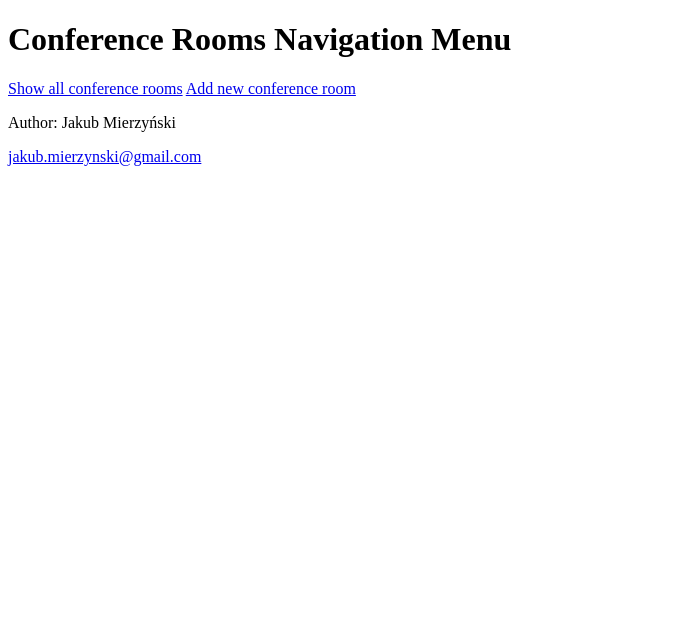
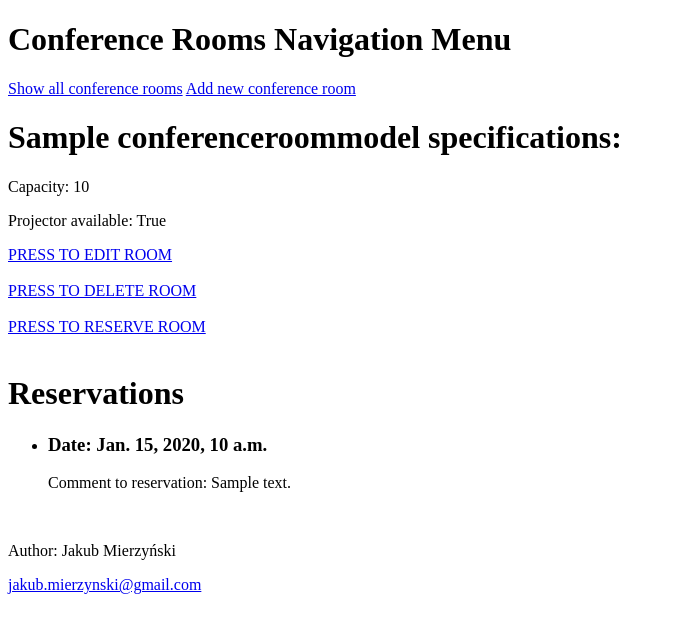
Before and after one commit to JakubMierzynski/ConferenceServer, a Django app: template ServerConferenceRoom/ConferenceApp/templates/room_specification.html in a window 1280 px wide. Shown: the top 633 px of the page, without its empty margins (0-675 px from the left). Run offline with Django 4.2, Linux system fonts and the light colour scheme; tables that the repository leaves empty hold one stand-in row (values such as "Sample post"); the template is opened without the code that fills it: values that come from a table or form of the project are taken from there, most other values are stand-ins (such as "Sample title", 1, 10 or a date in 2020).

Commit message:
Created view to show conference room specifications

```diff
--- a/ServerConferenceRoom/ConferenceApp/templates/room_specification.html
+++ b/ServerConferenceRoom/ConferenceApp/templates/room_specification.html
@@ -12,7 +12,24 @@
         <a href="/room/new/">Add new conference room</a>
     </nav>
     <!-- Nav -->
-
+    <!-- Room Specs -->
+        <h1>{{ room.room_name }} specifications:</h1>
+        <p>Capacity: {{ room.room_capacity }}</p>
+        <p>Projector available: {{ room.projector_available }}</p>
+        <p>
+            <a href="/modify/{{ room.pk }}">PRESS TO EDIT ROOM</a><br><br>
+            <a href="/delete/{{ room.pk }}">PRESS TO DELETE ROOM</a><br><br>
+            <a href="/reserve/{{ room.pk }}">PRESS TO RESERVE ROOM</a><br><br></p>
+        <p><h1>Reservations</h1></p>
+        <ul class="list-group">
+            {% for reservation in reservations %}
+            <li class="list-group-item">
+                <h3>Date: {{ reservation.date }}</h3>
+                <p>Comment to reservation: {{ reservation.comment }}</p>
+            </li>
+            {% endfor %}
+        </ul><br>
+    <!-- Room Specs -->
 
     <!-- Footer -->
     <footer>
--- a/ServerConferenceRoom/ServerConferenceRoom/urls.py
+++ b/ServerConferenceRoom/ServerConferenceRoom/urls.py
@@ -16,7 +16,8 @@ Including another URLconf
 """
 from django.contrib import admin
 from django.urls import path, re_path
-from ConferenceApp.views import AddNewConferenceRoom, AllAvailableRooms, DeleteRoom, ModifyRoom, ReserveRoomClass
+from ConferenceApp.views import AddNewConferenceRoom, AllAvailableRooms, DeleteRoom, ModifyRoom, ReserveRoomClass,\
+    ShowSpecification
 
 urlpatterns = [
     path("admin/", admin.site.urls),
@@ -25,4 +26,5 @@ urlpatterns = [
     re_path(r"^delete/(?P<room_id>\d+)/$", DeleteRoom.as_view()),
     re_path(r"^modify/(?P<room_id>\d+)/$", ModifyRoom.as_view()),
     re_path(r"^reserve/(?P<room_id>\d+)/$", ReserveRoomClass.as_view()),
+    re_path(r"^show-specification/(?P<room_id>\d+)/$", ShowSpecification.as_view()),
 ]
```
Also changed, not shown: ServerConferenceRoom/ConferenceApp/views.py (+19 -23 lines).
